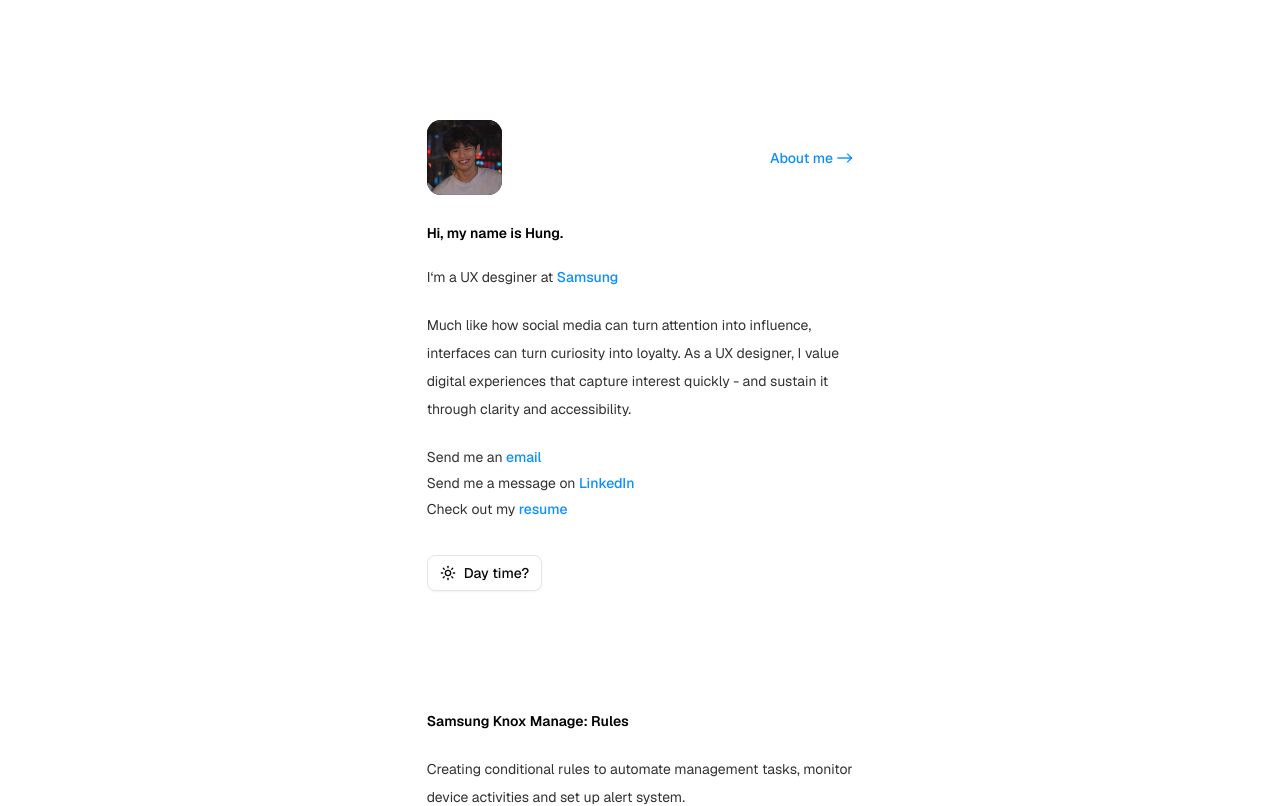
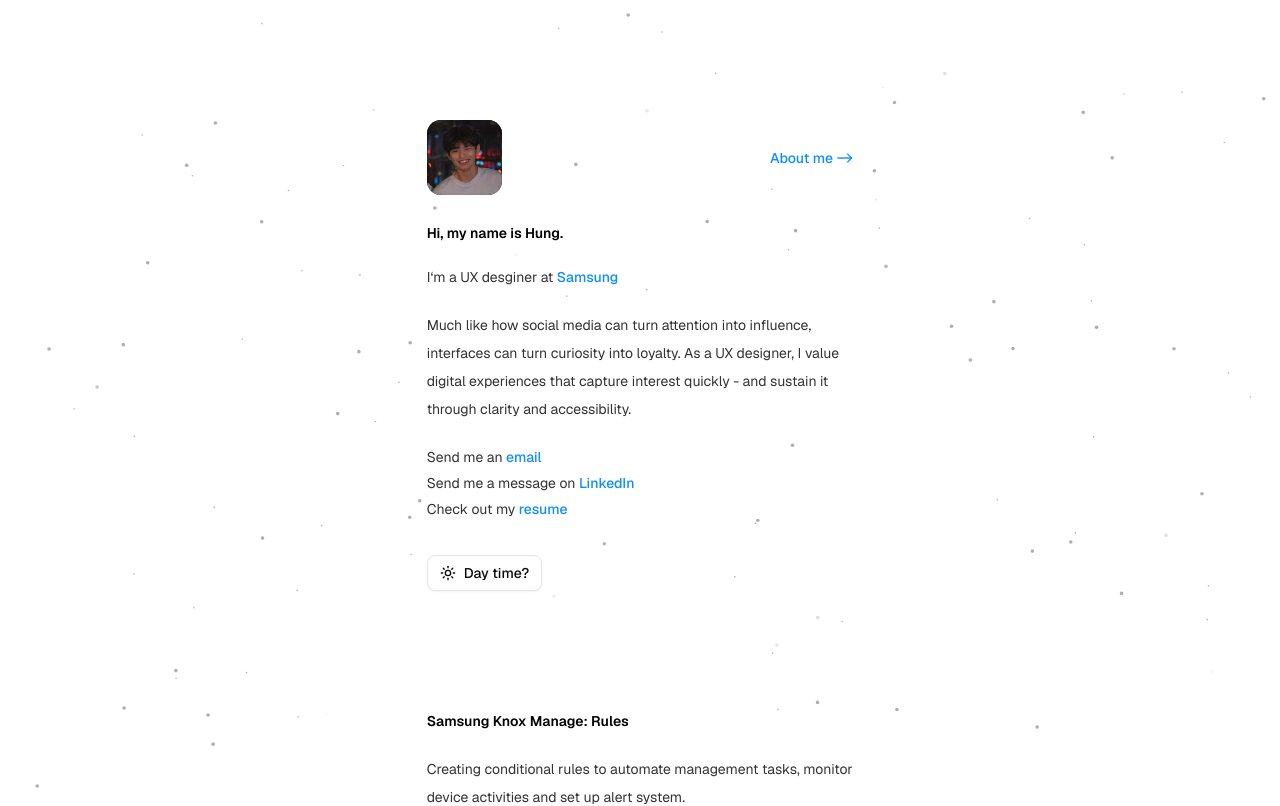
Before and after one commit to hungiie/portfolio, a Next.js app: page / in a window 1280 px wide. Shown: the top 806 px of the page. Built offline with nearby package versions, Linux system fonts and the light colour scheme.

Commit message:
Update page.tsx

```diff
--- a/app/page.tsx
+++ b/app/page.tsx
@@ -85,7 +85,7 @@ export default function Home() {
         quantity={120}
         ease={90}
         staticity={50}
-        color="#ffffff"
+        color="#AFAFAF"
         size={0.8}
       />
     </div>
```
